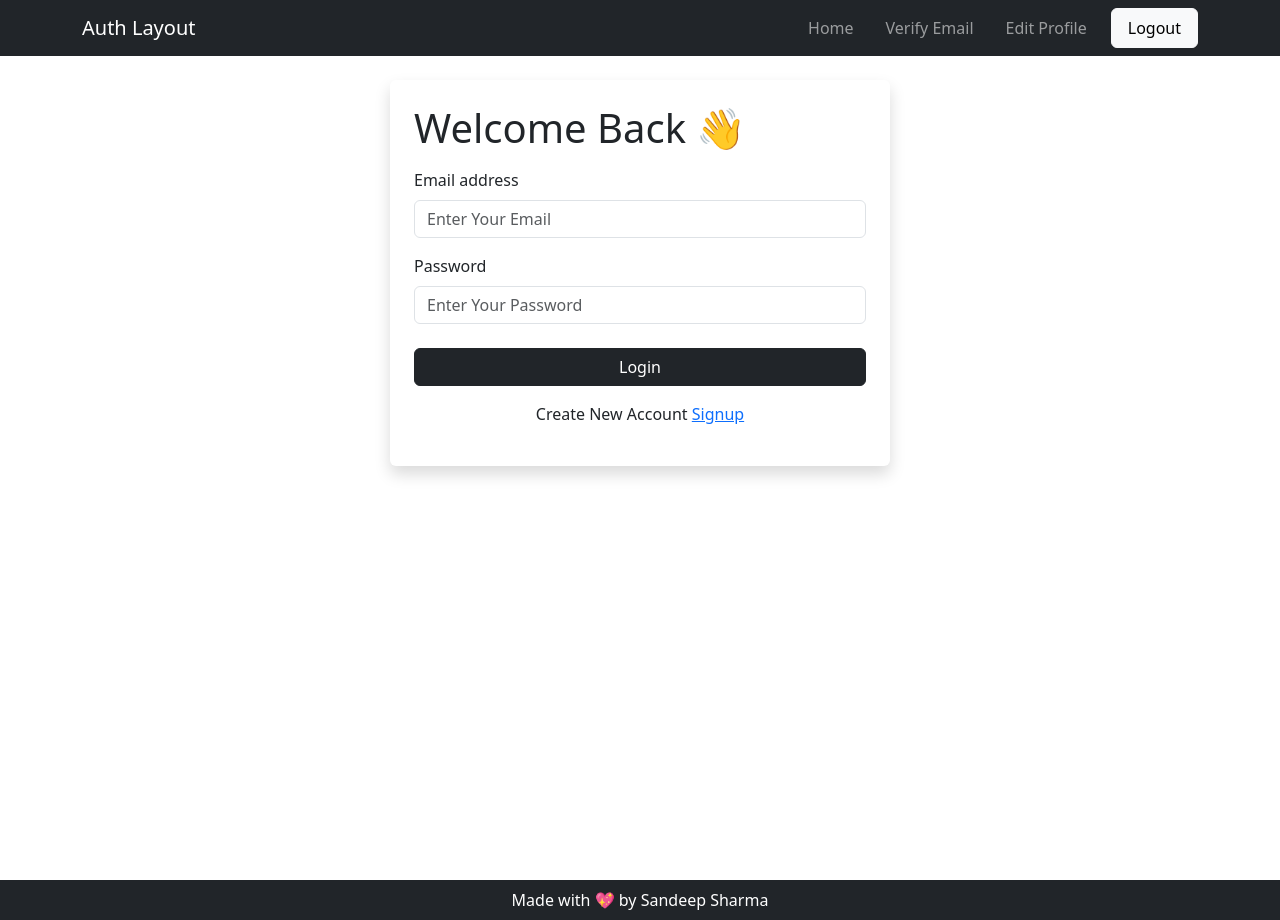
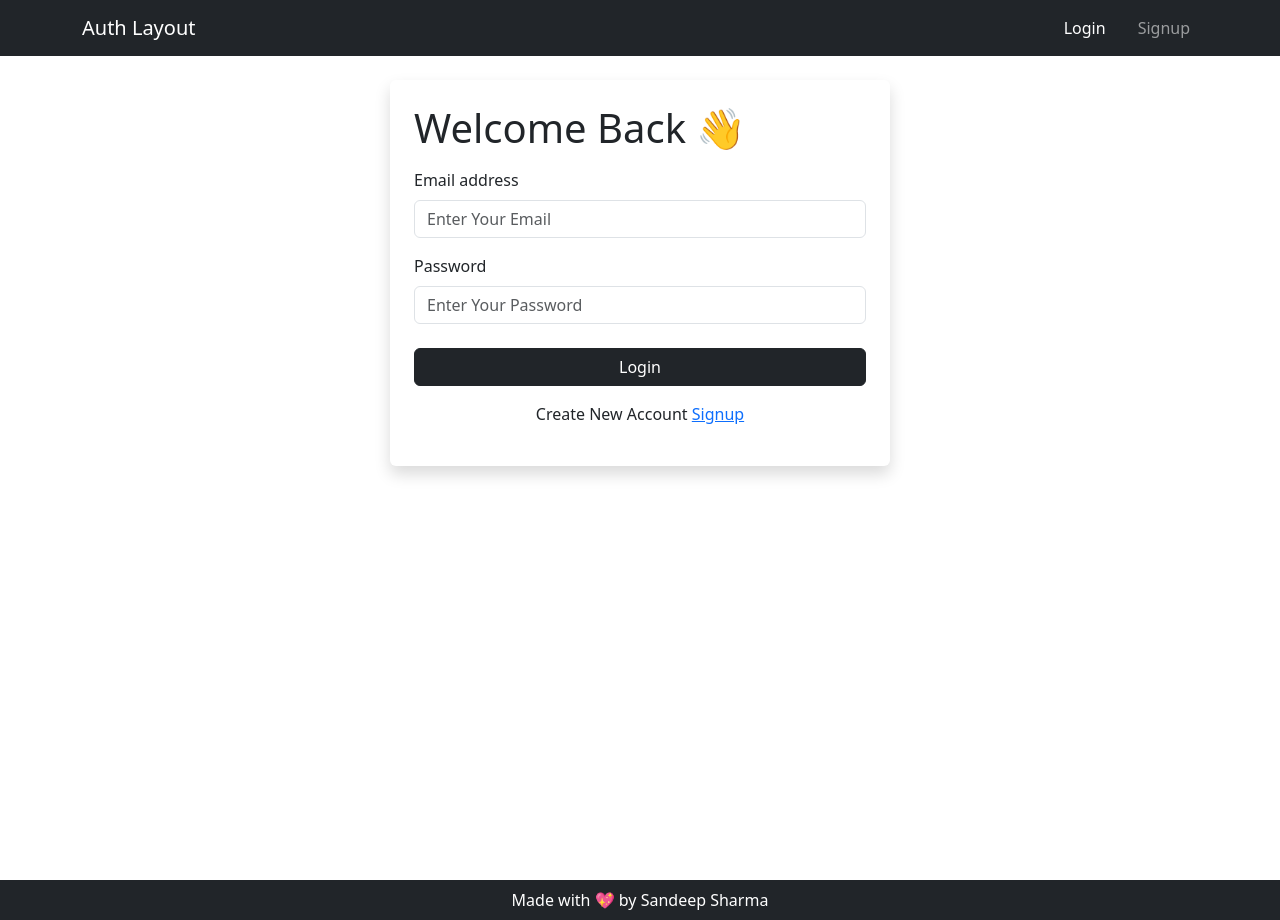
Before and after one commit to devsandeepsharma/auth-project, a React (Create React App) app: page /login in a window 1280 px wide. Built offline with nearby package versions, Linux system fonts and the light colour scheme.

Commit message:
simplified protected route

```diff
--- a/src/App.js
+++ b/src/App.js
@@ -18,15 +18,15 @@ const App = () => {
       children: [
         {
           path: "/",
-          element: <ProtectedRoute element={<Home />} />
+          element: <ProtectedRoute><Home /></ProtectedRoute>
         },
         {
           path: "/edit",
-          element:<ProtectedRoute element={<EditProfile />} />
+          element: <ProtectedRoute><EditProfile /></ProtectedRoute>
         },
         {
           path: "/verify",
-          element: <ProtectedRoute element={<VerifyEmail />} />
+          element: <ProtectedRoute><VerifyEmail /></ProtectedRoute>
         },
         {
           path: "/login",
--- a/src/components/Layout/Header.js
+++ b/src/components/Layout/Header.js
@@ -1,7 +1,13 @@
 import { Navbar, Nav, Container, Button } from "react-bootstrap";
+import { useContext } from "react";
 import { NavLink } from "react-router-dom";
 
+import AuthContext from "../../store/AuthContext";
+
 const Header = () => {
+
+    const { token } = useContext(AuthContext);
+
     return (
         <>
             <Navbar className="py-2" expand="md" bg="dark" data-bs-theme="dark" >
@@ -13,6 +19,9 @@ const Header = () => {
                             className="ms-auto d-flex align-md-items-center gap-md-3"
                             navbarScroll
                         >
+                            {
+                                token ? (
+                                        <>
                                             <Nav.Link as={NavLink} to="/">Home</Nav.Link>
                                             <Nav.Link as={NavLink} to="/verify">Verify Email</Nav.Link>
                                             <Nav.Link as={NavLink} to="/edit">Edit Profile</Nav.Link>
@@ -21,6 +30,15 @@ const Header = () => {
                                             >
                                                 Logout
                                             </Button>
+                                        </>
+                                    ) : (
+                                        <>
+                                            <Nav.Link as={NavLink} to="/login">Login</Nav.Link>
+                                            <Nav.Link as={NavLink} to="/signup">Signup</Nav.Link>
+                                        </>
+                                    )
+
+                            }
                         </Nav>
                     </Navbar.Collapse>
                 </Container>
--- a/src/components/Layout/ProtectedRoute.js
+++ b/src/components/Layout/ProtectedRoute.js
@@ -1,21 +1,10 @@
-import { useContext } from "react";
-import { Navigate, Route, Routes } from "react-router-dom";
+import { Navigate } from "react-router-dom";
 
-import AuthContext from "../../store/AuthContext";
+const ProtectedRoute = ({children}) => {
 
-const ProtectedRoute = ({element}) => {
+    const token = localStorage.getItem("token");
 
-    const { token } = useContext(AuthContext);
-
-    return (
-        <Routes>
-            {
-                token
-                ? <Route path="/" element={element} />
-                : <Route path="*" element={<Navigate to="/login" />} />
-            }
-      </Routes>
-    )
+    return token ? children : <Navigate to="/login" replace />
 }
 
 export default ProtectedRoute;
```
Lines whose indentation alone changed are shown as unchanged.
